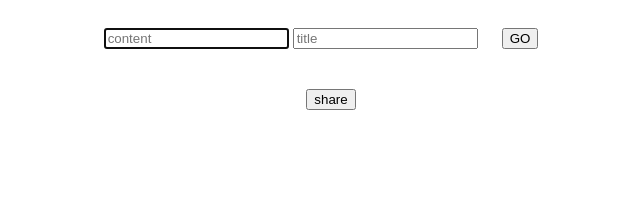
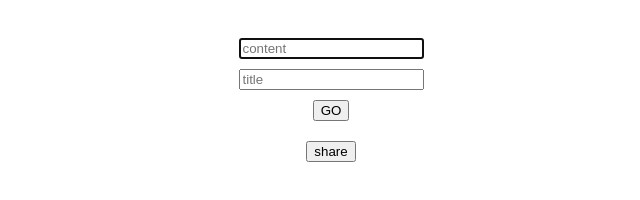
Before and after one commit to VitoVan/qr-str, a plain HTML site: page index.html in a window 1280 px wide. Shown: the whole page, without its empty margins (309-949 px from the left). Drawn offline with Linux system fonts and the light colour scheme.

Commit message:
ajust css style

```diff
--- a/index.html
+++ b/index.html
@@ -34,8 +34,15 @@
          border-radius: 4px;
          margin: 10px;
      }
-     button {
+     form {
          margin: 20px;
+     }
+     form > * {
+         display: block;
+         margin: 10px;
+     }
+     form > button {
+         margin: 0 auto;
      }
      hr {
          width: 20%;
```
